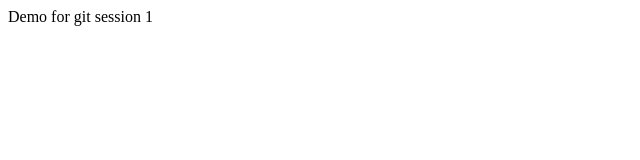
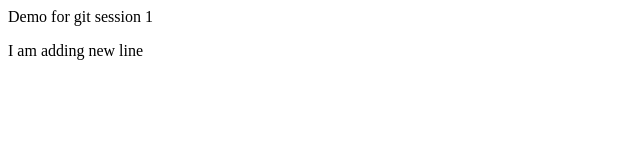
Before and after one commit to nandinigupta99/DemoForGit, a plain HTML site: page index.html in a window 1280 px wide. Shown: the whole page, without its empty margins (0-640 px from the left). Drawn offline with Linux system fonts and the light colour scheme.

Commit message:
second commit

```diff
--- a/index.html
+++ b/index.html
@@ -7,5 +7,6 @@
 <body>
 
 Demo for git session 1
+  <p>I am adding new line</p>
 </body>
 </html>
```
